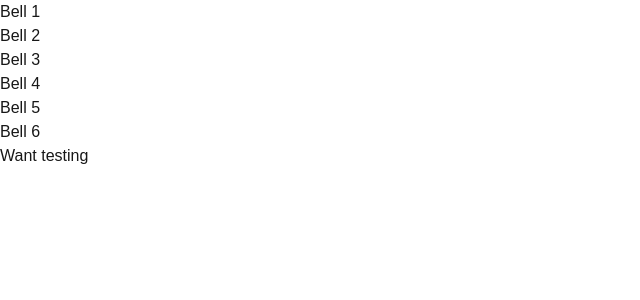
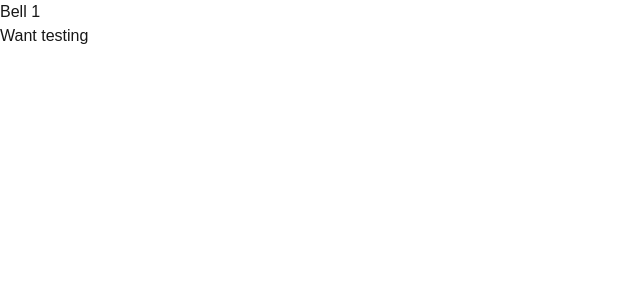
Before and after one commit to thanhtung5598/mono-stack, a Next.js app in the folder apps/web/: page / in a window 1280 px wide. Shown: the top 300 px of the page, without its empty margins (0-640 px from the left). Built offline with nearby package versions, Linux system fonts and the light colour scheme.

Commit message:
first up

```diff
--- a/apps/web/src/app/page.tsx
+++ b/apps/web/src/app/page.tsx
@@ -3,11 +3,6 @@ export default function Home() {
     <div className="grid grid-rows-[20px_1fr_20px] items-center justify-items-center min-h-screen p-8 pb-20 gap-16 sm:p-20 font-[family-name:var(--font-geist-sans)]">
       <main className="flex flex-col gap-8 row-start-2 items-center sm:items-start">
         <div className="text-center">Bell 1</div>
-        <div className="text-center">Bell 2</div>
-        <div className="text-center">Bell 3</div>
-        <div className="text-center">Bell 4</div>
-        <div className="text-center">Bell 5</div>
-        <div className="text-center">Bell 6</div>
         <div className="text-center">Want testing</div>
       </main>
     </div>
```
